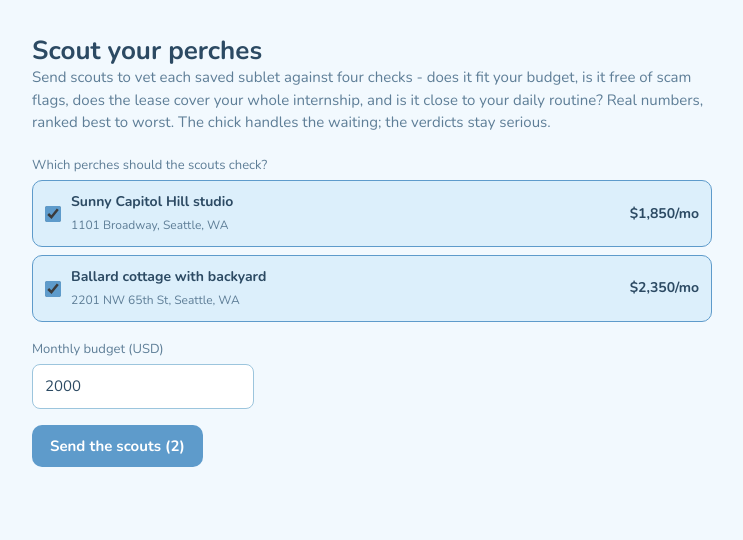
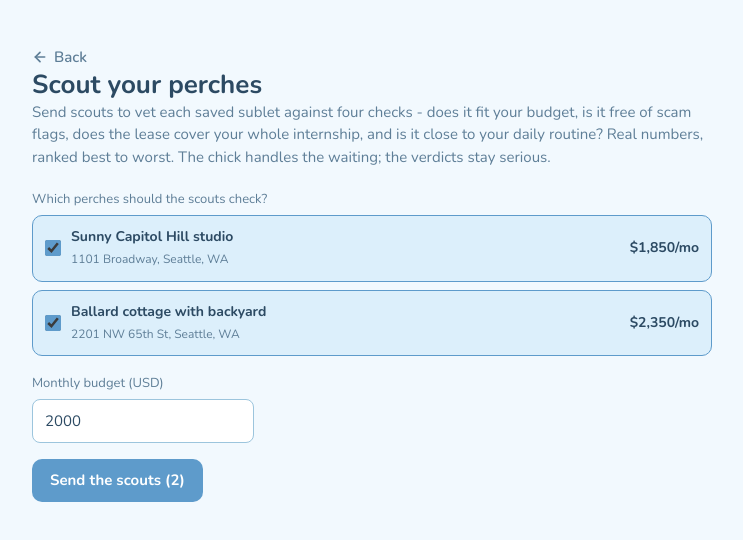
Before and after one commit to JaydenManyrath/Perch, a Next.js app: page /negotiate in a window 1280 px wide. Shown: the top 540 px of the page, without its empty margins (268-1011 px from the left). Built offline with nearby package versions, Linux system fonts and the light colour scheme; no server answers.

Commit message:
back button on every pushed page

```diff
--- a/app/(shell)/discovery/page.tsx
+++ b/app/(shell)/discovery/page.tsx
@@ -1,11 +1,13 @@
 import { getMatches } from "@/lib/data/server-source";
 import { DiscoveryStack } from "@/components/discovery/DiscoveryStack";
+import { BackButton } from "@/components/ui/BackButton";
 
 export default async function DiscoveryPage() {
   const { matches } = await getMatches();
 
   return (
     <div className="px-4 pt-4 md:pt-8 pb-8">
+      <BackButton fallbackHref="/feed" />
       <header className="mb-4">
         <h1 className="text-h1 text-ink-strong">Discovery</h1>
         <p className="text-caption text-ink-soft">
--- a/app/(shell)/friends/page.tsx
+++ b/app/(shell)/friends/page.tsx
@@ -1,5 +1,6 @@
 import { FriendsClient } from "@/components/friends/FriendsClient";
 import { getFriends, getFriendRequests } from "@/lib/data/server-source";
+import { BackButton } from "@/components/ui/BackButton";
 
 /**
  * /friends (RA16) - accepted friends list + requests inbox.
@@ -11,6 +12,7 @@ export default async function FriendsPage() {
   ]);
   return (
     <div className="px-4 pt-4 md:pt-8 pb-8">
+      <BackButton fallbackHref="/dms" />
       <header className="mb-4">
         <h1 className="text-h1 text-ink-strong">Friends</h1>
         <p className="text-caption text-ink-soft">
--- a/app/(shell)/landing/page.tsx
+++ b/app/(shell)/landing/page.tsx
@@ -4,12 +4,14 @@ import { EmptyState } from "@/components/ui/EmptyState";
 import { CalendarCheck } from "lucide-react";
 import { Chip } from "@/components/ui/Chip";
 import { FinanceBreakdownCard } from "@/components/finance/FinanceBreakdownCard";
+import { BackButton } from "@/components/ui/BackButton";
 
 export default async function LandingPage() {
   const itinerary = await getItinerary(7);
 
   return (
     <div className="px-4 pt-4 md:pt-8 pb-8 flex flex-col gap-6">
+      <BackButton fallbackHref="/feed" />
       <header>
         <div className="flex items-center gap-2">
           <h1 className="text-h1 text-ink-strong">Landing</h1>
--- a/app/(shell)/listings/[id]/page.tsx
+++ b/app/(shell)/listings/[id]/page.tsx
@@ -8,6 +8,7 @@ import { StatusBadge } from "@/components/ui/StatusBadge";
 import { RatingBadge } from "@/components/ui/RatingBadge";
 import { ReviewsPanel } from "@/components/reviews/ReviewsPanel";
 import { formatMonthDay } from "@/lib/utils";
+import { BackButton } from "@/components/ui/BackButton";
 
 export default async function ListingDetailPage({ params }: { params: { id: string } }) {
   const detail = await getListingDetail(params.id);
@@ -15,6 +16,7 @@ export default async function ListingDetailPage({ params }: { params: { id: stri
 
   return (
     <div className="px-4 pt-4 md:pt-8 pb-8">
+      <BackButton fallbackHref="/stories" />
       <header className="mb-4 flex flex-col gap-3 md:flex-row md:items-start md:justify-between">
         <div className="min-w-0">
           <Link href="/map" className="text-caption font-semibold text-sky-600 hover:text-sky-700">
--- a/app/(shell)/post/page.tsx
+++ b/app/(shell)/post/page.tsx
@@ -7,6 +7,7 @@ import { BookingsInbox } from "@/components/booking/BookingsInbox";
 import { EmptyState } from "@/components/ui/EmptyState";
 import { Chip } from "@/components/ui/Chip";
 import { Button } from "@/components/ui/Button";
+import { BackButton } from "@/components/ui/BackButton";
 
 /**
  * /post - the "post a sublease" surface (RA3). Gated on user_type === 'subletter'.
@@ -23,6 +24,7 @@ export default async function PostPage({ searchParams }: { searchParams: { as?:
   if (!isSubletter) {
     return (
       <div className="px-4 pt-4 md:pt-8 pb-8">
+      <BackButton fallbackHref="/stories" />
         <header>
           <h1 className="text-h1 text-ink-strong">Post a sublease</h1>
           <p className="text-caption text-ink-soft">
@@ -46,6 +48,7 @@ export default async function PostPage({ searchParams }: { searchParams: { as?:
 
   return (
     <div className="px-4 pt-4 md:pt-8 pb-8 flex flex-col gap-6">
+      <BackButton fallbackHref="/stories" />
       <header className="flex items-start justify-between gap-3">
         <div>
           <h1 className="text-h1 text-ink-strong">Post a sublease</h1>
--- a/app/(shell)/profile/[id]/page.tsx
+++ b/app/(shell)/profile/[id]/page.tsx
@@ -10,6 +10,7 @@ import { Card, CardContent, CardHeader, CardTitle, CardDescription } from "@/com
 import { Chip } from "@/components/ui/Chip";
 import { getUserById, getMe, getChecklist, getPublicProfile } from "@/lib/data/server-source";
 import { getInitialSession } from "@/lib/auth/server-session";
+import { BackButton } from "@/components/ui/BackButton";
 
 /**
  * /profile/[id] - RA6 tappable profiles.
@@ -31,6 +32,7 @@ export default async function ProfilePage({ params }: { params: { id: string } }
     if (!profile) return notFound();
     return (
       <div className="px-4 pt-4 md:pt-8 pb-8">
+      <BackButton fallbackHref="/feed" />
         <SubletterProfile
           profile={profile}
           headerAction={
@@ -45,6 +47,7 @@ export default async function ProfilePage({ params }: { params: { id: string } }
 
   return (
     <div className="px-4 pt-4 md:pt-8 pb-8 flex flex-col gap-6">
+      <BackButton fallbackHref="/feed" />
       <div className="flex items-start justify-between gap-3">
         <ProfileHeader user={user} />
         {!isMe ? (
--- a/app/login/page.tsx
+++ b/app/login/page.tsx
@@ -4,6 +4,7 @@ import { FormEvent, useState } from "react";
 import Link from "next/link";
 import { getSupabaseBrowser } from "@/lib/supabase/client";
 import { BranchMotif } from "@/components/theme/BranchMotif";
+import { BackButton } from "@/components/ui/BackButton";
 
 const DEMO_ACCOUNTS = [
   { email: "intern0@perch.demo", label: "Banded Intern" },
@@ -52,6 +53,7 @@ export default function LoginPage() {
         variant="corner"
         className="absolute right-0 top-0 -z-10 w-40 -scale-x-100 -scale-y-100 opacity-50 md:w-56"
       />
+      <BackButton fallbackHref="/" className="absolute left-4 top-4" />
       <form onSubmit={signIn} className="w-full max-w-md rounded-3xl border border-sky-300 bg-white p-6 shadow-card">
         <h1 className="text-display text-ink-strong">Demo sign in</h1>
         <p className="mt-2 text-body text-ink-soft">
--- a/app/negotiate/page.tsx
+++ b/app/negotiate/page.tsx
@@ -1,5 +1,6 @@
 import { getSavedPerches, getPerchDeck } from "@/lib/data/server-source";
 import { NegotiateClient, type PickablePerch } from "./_components/NegotiateClient";
+import { BackButton } from "@/components/ui/BackButton";
 
 const INK_STRONG = "#2C4A63";
 const INK_SOFT = "#5E7E97";
@@ -24,6 +25,7 @@ export default async function NegotiatePage() {
 
   return (
     <main style={{ padding: "2.5rem 1.25rem", maxWidth: 720, margin: "0 auto" }}>
+      <BackButton fallbackHref="/stories" />
       <h1 style={{ fontSize: 26, fontWeight: 800, color: INK_STRONG }}>Scout your perches</h1>
       <p style={{ color: INK_SOFT, marginTop: 4, lineHeight: 1.5 }}>
         Send scouts to vet each saved sublet against four checks - does it fit your budget,
--- /dev/null
+++ b/components/ui/BackButton.tsx
@@ -0,0 +1,41 @@
+"use client";
+
+import { useRouter } from "next/navigation";
+import { ArrowLeft } from "lucide-react";
+import { cn } from "@/lib/utils";
+
+/**
+ * Back affordance for every pushed (non-tab) page. Uses real browser history when
+ * there is any (so it returns to wherever the user actually came from) and falls
+ * back to a sensible parent route on a cold deep link.
+ */
+export function BackButton({
+  fallbackHref = "/feed",
+  label = "Back",
+  className,
+}: {
+  fallbackHref?: string;
+  label?: string;
+  className?: string;
+}) {
+  const router = useRouter();
+  return (
+    <button
+      type="button"
+      aria-label={label}
+      onClick={() => {
+        if (typeof window !== "undefined" && window.history.length > 1) router.back();
+        else router.push(fallbackHref);
+      }}
+      className={cn(
+        "inline-flex w-fit items-center gap-1.5 rounded-2xl px-2.5 py-1.5 -ml-2.5",
+        "text-caption font-semibold text-ink-soft transition-colors",
+        "hover:bg-sky-100 hover:text-ink-strong",
+        className,
+      )}
+    >
+      <ArrowLeft className="h-4 w-4" aria-hidden strokeWidth={2.5} />
+      {label}
+    </button>
+  );
+}
```
